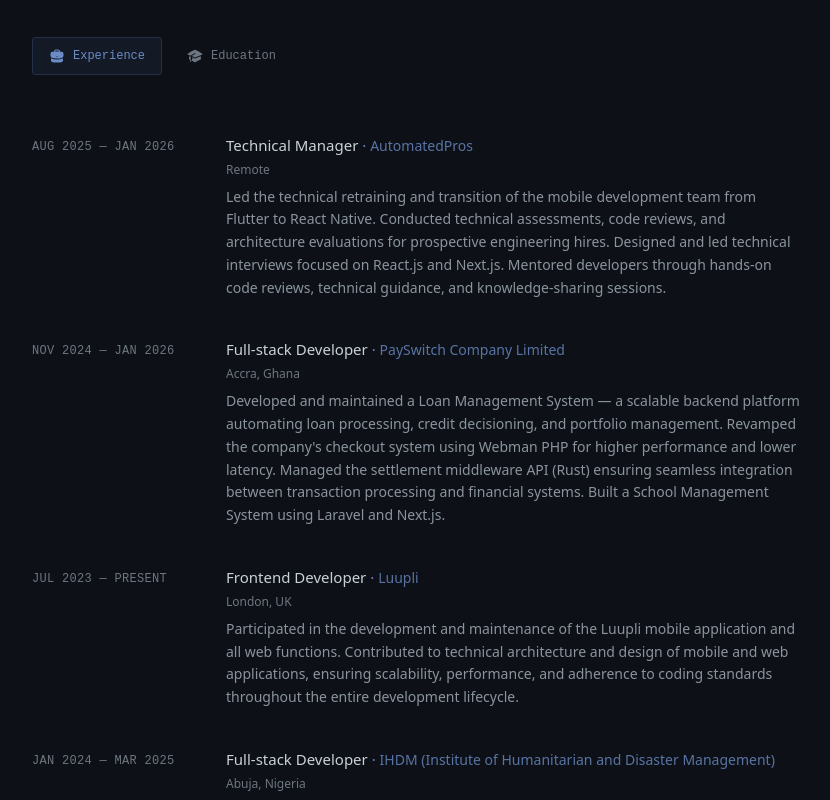
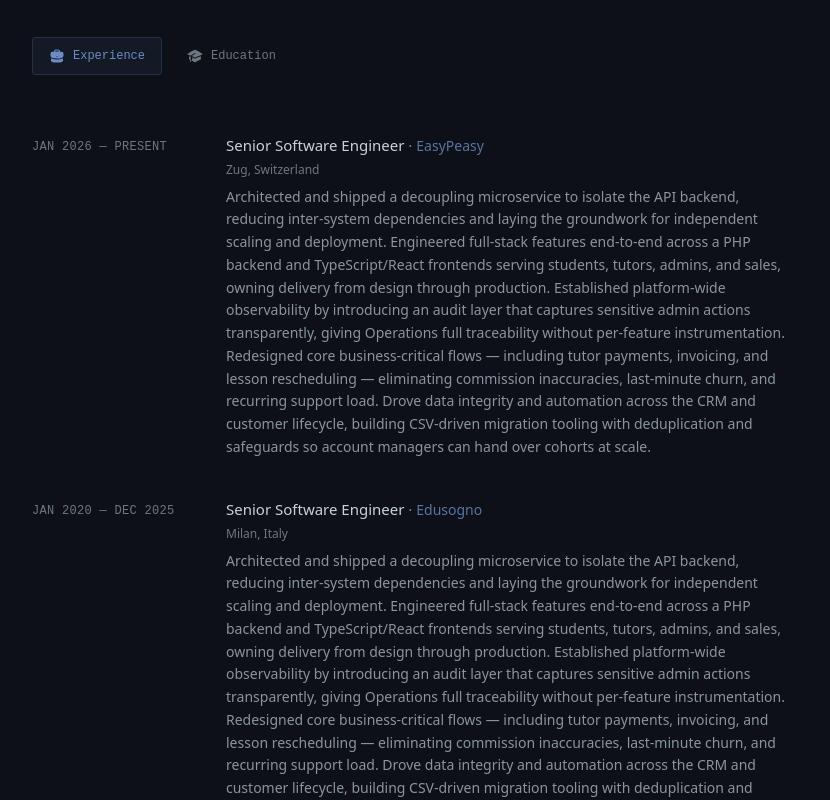
Before and after one commit to maggickkw/my-portfolio-v2, a React (Vite) app: page / in a window 1280 px wide. Shown: the part 1620-2420 px from the top of the page, without its empty margins (80-910 px from the left). Built offline with nearby package versions, Linux system fonts and the light colour scheme; no server answers; a web font is replaced by a local one.

Commit message:
updated work experience

```diff
--- a/src/common/data.js
+++ b/src/common/data.js
@@ -9,11 +9,29 @@ import { isIOS } from "react-device-detect";
 
 export const experience_data = [
   {
+    title: "Senior Software Engineer",
+    description:
+      "Architected and shipped a decoupling microservice to isolate the API backend, reducing inter-system dependencies and laying the groundwork for independent scaling and deployment. Engineered full-stack features end-to-end across a PHP backend and TypeScript/React frontends serving students, tutors, admins, and sales, owning delivery from design through production. Established platform-wide observability by introducing an audit layer that captures sensitive admin actions transparently, giving Operations full traceability without per-feature instrumentation. Redesigned core business-critical flows — including tutor payments, invoicing, and lesson rescheduling — eliminating commission inaccuracies, last-minute churn, and recurring support load. Drove data integrity and automation across the CRM and customer lifecycle, building CSV-driven migration tooling with deduplication and safeguards so account managers can hand over cohorts at scale.",
+    company: "EasyPeasy",
+    companyLocation: "Zug, Switzerland",
+    from: "Jan 2026",
+    to: "Present",
+  },
+  {
+    title: "Senior Software Engineer",
+    description:
+      "Architected and shipped a decoupling microservice to isolate the API backend, reducing inter-system dependencies and laying the groundwork for independent scaling and deployment. Engineered full-stack features end-to-end across a PHP backend and TypeScript/React frontends serving students, tutors, admins, and sales, owning delivery from design through production. Established platform-wide observability by introducing an audit layer that captures sensitive admin actions transparently, giving Operations full traceability without per-feature instrumentation. Redesigned core business-critical flows — including tutor payments, invoicing, and lesson rescheduling — eliminating commission inaccuracies, last-minute churn, and recurring support load. Drove data integrity and automation across the CRM and customer lifecycle, building CSV-driven migration tooling with deduplication and safeguards so account managers can hand over cohorts at scale.",
+    company: "Edusogno",
+    companyLocation: "Milan, Italy",
+    from: "Jan 2020",
+    to: "Dec 2025",
+  },
+  {
     title: "Technical Manager",
     description:
       "Led the technical retraining and transition of the mobile development team from Flutter to React Native. Conducted technical assessments, code reviews, and architecture evaluations for prospective engineering hires. Designed and led technical interviews focused on React.js and Next.js. Mentored developers through hands-on code reviews, technical guidance, and knowledge-sharing sessions.",
     company: "AutomatedPros",
-    location: "Remote",
+    companyLocation: "Dubai, UAE",
     from: "Aug 2025",
     to: "Jan 2026",
   },
@@ -31,7 +49,7 @@ export const experience_data = [
     description:
       "Participated in the development and maintenance of the Luupli mobile application and all web functions. Contributed to technical architecture and design of mobile and web applications, ensuring scalability, performance, and adherence to coding standards throughout the entire development lifecycle.",
     company: "Luupli",
-    location: "London, UK",
+    companyLocation: "London, UK",
     from: "Jul 2023",
     to: "Present",
   },
--- a/src/components/Time-line.jsx
+++ b/src/components/Time-line.jsx
@@ -34,8 +34,20 @@ const TimelineItem = ({ item, type, index }) => {
           </span>
         </h4>
 
-        {item?.location && (
-          <p className="text-xs text-base-500 mt-1.5">{item.location}</p>
+        {isExperience && item?.companyLocation && (
+          <p className="text-xs text-base-500 mt-1.5 normal-case not-italic">
+            {item.companyLocation}
+          </p>
+        )}
+        {isExperience && item?.location && !item?.companyLocation && (
+          <p className="text-xs text-base-500 mt-1.5 normal-case not-italic">
+            {item.location}
+          </p>
+        )}
+        {!isExperience && item?.location && (
+          <p className="text-xs text-base-500 mt-1.5 normal-case not-italic">
+            {item.location}
+          </p>
         )}
 
         {item?.description && (
```
